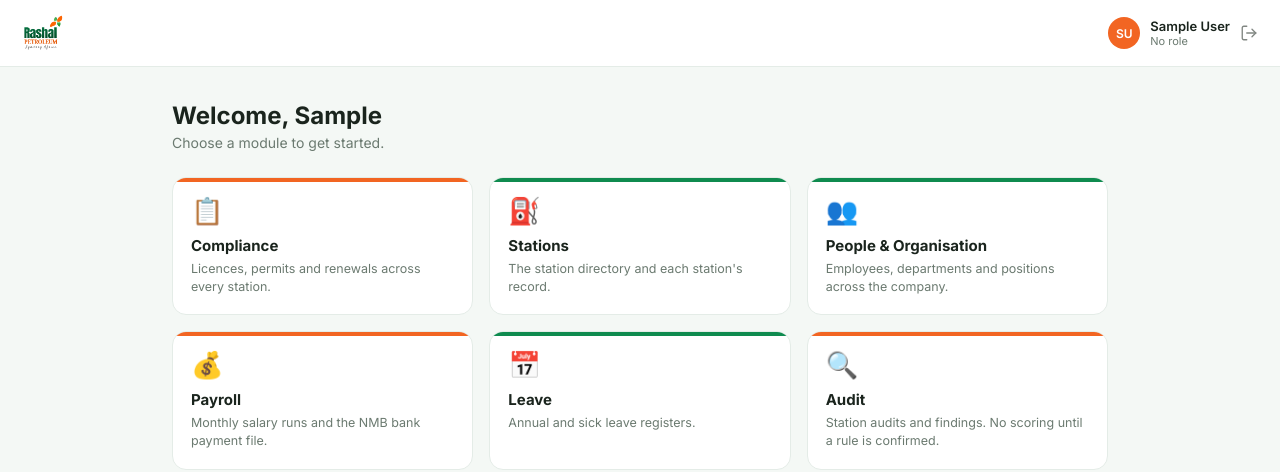
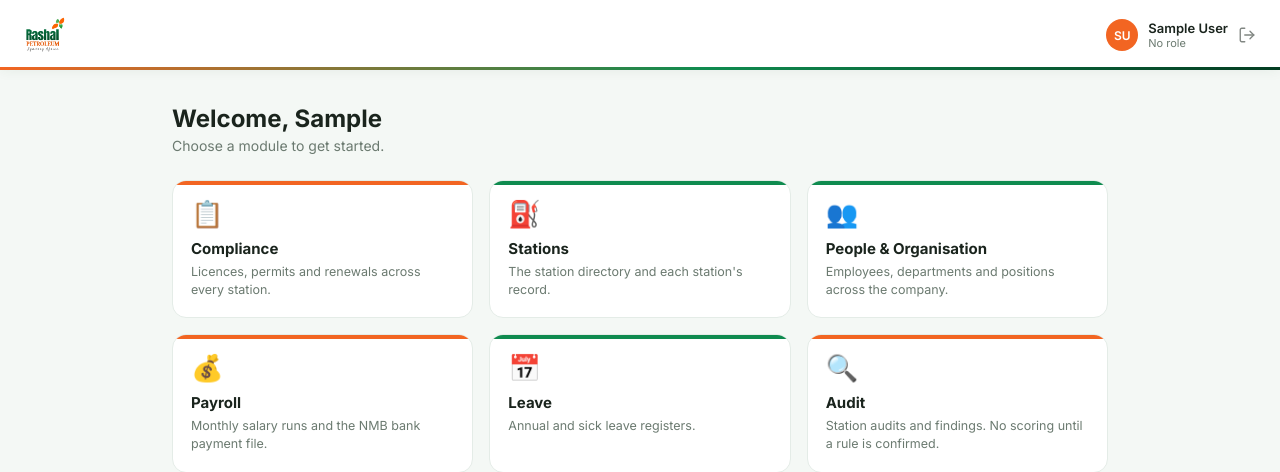
Before and after one commit to Jzynl/rashal-compliance, a Django app: page / in a window 1280 px wide. Shown: the top 472 px of the page. Run offline with Django 5.2, Linux system fonts and the light colour scheme; the visitor is signed in with stand-in values (Sample User, id 1); data that the repository does not hold is empty.

Commit message:
Hub: blended header

```diff
--- a/templates/hub/home.html
+++ b/templates/hub/home.html
@@ -16,8 +16,10 @@
   *{box-sizing:border-box}
   body{margin:0;font-family:Inter,system-ui,sans-serif;color:var(--ink);
     background:var(--bg);-webkit-font-smoothing:antialiased}
-  .top{background:#fff;color:var(--ink);padding:12px 22px;
-    display:flex;align-items:center;gap:14px;border-bottom:1px solid var(--line)}
+  .top{background:#fff;color:var(--ink);padding:14px 24px;position:relative;
+    display:flex;align-items:center;gap:14px;box-shadow:0 1px 12px rgba(4,61,34,.06)}
+  .top::after{content:"";position:absolute;left:0;right:0;bottom:0;height:3px;
+    background:linear-gradient(90deg,var(--orange) 0%,var(--green) 55%,var(--dark) 100%)}
   .brand{display:inline-flex;align-items:center}
   .brand img{height:42px;width:auto;display:block}
   .top .spacer{flex:1}
```
